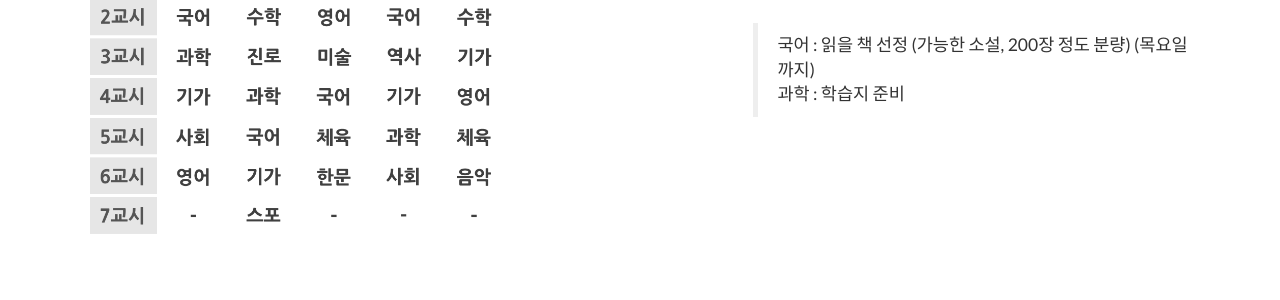
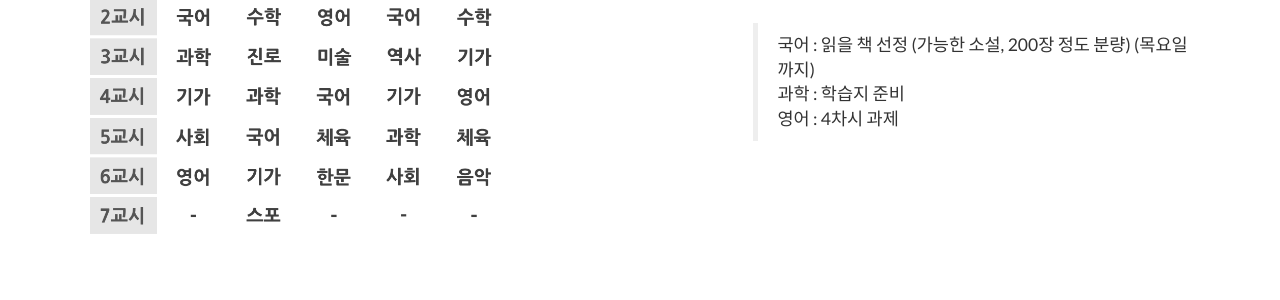
Before and after one commit to bundang-ms-2021/oncl, a Jekyll site: the page built from index.html, in a window 1280 px wide and 900 px high, scrolled down 766 px. Shown: the part 152-452 px from the top of the window. Built offline with Jekyll 4.4.1, drawn with Linux system fonts in a browser that asks for light colours; nearby versions of some CDN libraries; library files that are not in the unit come from our copies.

Commit message:
Update 2014-09-21-services-1.markdown

```diff
--- a/_posts/2014-09-21-services-1.markdown
+++ b/_posts/2014-09-21-services-1.markdown
@@ -8,3 +8,4 @@ description: |
 
   > 국어 : 읽을 책 선정 (가능한 소설, 200장 정도 분량) (목요일까지)
   > 과학 : 학습지 준비
+  > 영어 : 4차시 과제
```
